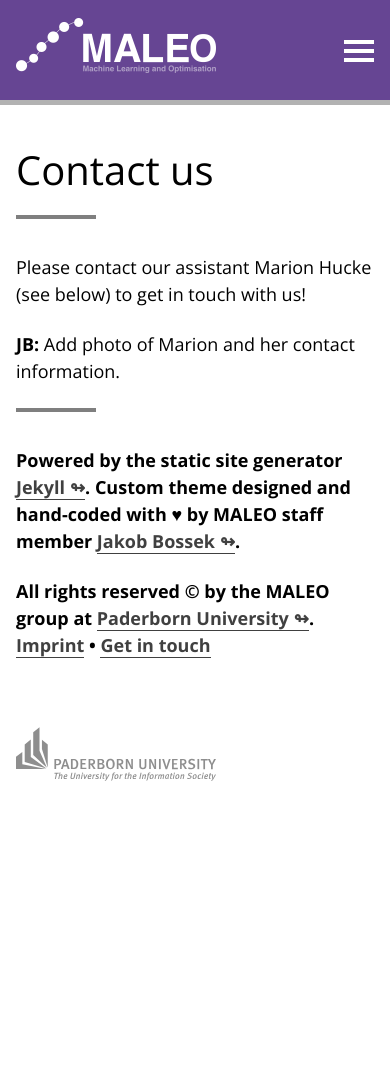
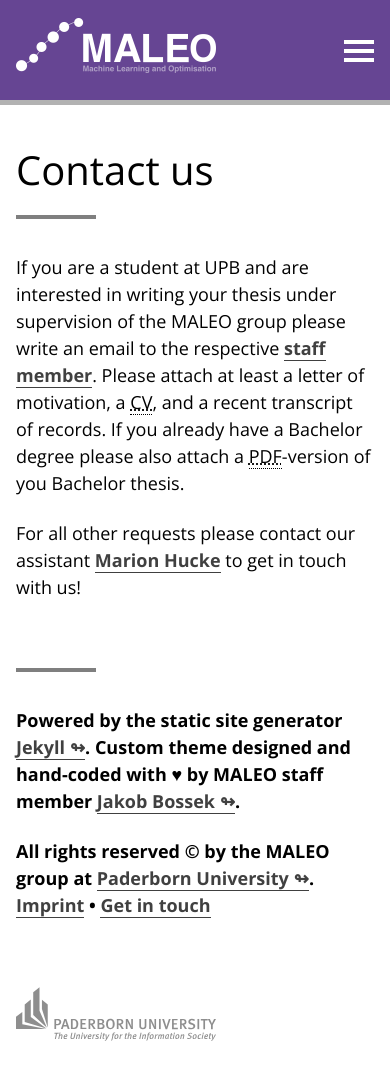
Before and after one commit to MALEO-research-group/MALEO-website, a Jekyll site: the page built from contact.html, in a window 390 px wide and 1205 px high. Shown: the top 1080 px of the window. Built offline with Jekyll 4.4.1, drawn with Linux system fonts in a browser that asks for light colours.

Commit message:
some minor modifications

```diff
--- a/_layouts/post.html
+++ b/_layouts/post.html
@@ -7,6 +7,6 @@
 
 <h2>{{ page.title }}</h2>
 {% assign author = site.staff_members | where: 'identifier', page.author | first %}
-<p>{{ page.date | date_to_string }} - <a href="{{ author.url }}">{{ author.name }}</a></p>
+<p><b>Posted by <a href="{{ author.url }}">{{ author.name }}</a> on {{ page.date | date: "%-d %B %Y" }}</b></p>
 
 {{ content }}
--- a/_sass/main.scss
+++ b/_sass/main.scss
@@ -36,34 +36,6 @@
 $image-border-color: #dfdfdf;
 $button-color: var(--maleo-violet-light) !default;
 $ribbon-background-color: var(--maleo-violet-light);
-
-
-// DEFAULT
-// $content-main-font-color: #cfcfcf;
-// $content-background-color: var(--maleo-violet-dark) !default;
-// $content-highlight-color: var(--maleo-violet-light) !default;
-
-// $content-link-color: rgba(255, 255, 255, 0.75);
-// $content-link-hover-color: rgba(255, 255, 255, 0.85);
-
-// $header-main-font-color: var(--maleo-violet-light) !default;
-// $header-background-color: white !default;
-
-// $tooltip-box-color: var(--maleo-violet-very-dark) !default;
-// $tooltip-box-font-color: var(--white) !default;
-
-// $highlight-box-background-color: white !default;
-// $highlight-box-font-color: var(--maleo-violet-dark) !default;
-
-// $nav-link-color: var(--maleo-violet-light);
-// $nav-link-hover-color: var(--maleo-violet-dark);
-// $nav-link-hover-background-color: rgba(102, 69, 147, 0.1);
-
-// $separator-color: #cfcfcf;
-// $citation-font-color: #ffffff;
-// $abbreviation-highlight-color: #ffffff;
-// $image-border-color: #ffffff;
-// $button-color: var(--maleo-violet-light) !default;
 
 // Note: basic CSS reset is done in _sass/reset.scss
 
@@ -104,7 +76,7 @@
 
 h2 {
 	font-size: 2.2rem;
-	line-height: 2.3rem;
+	line-height: 3rem;
 }
 
 h3 {
@@ -260,6 +232,10 @@
 	margin: 0 4rem 25px 0 !important;
 }
 
+footer {
+	margin: 4rem 0rem;
+}
+
 // #logo:hover {
 // 	background-color: white;
 // }
@@ -356,6 +332,10 @@
 	box-shadow: 2px 2px 0px rgba(0, 0, 0, 0.25);
 }
 
+#sidebar nav {
+	display: block;
+}
+
 #main_nav ul {
 	list-style-type: none;
 	margin-bottom: 2rem;
@@ -378,27 +358,6 @@
   transition: all .1s
 }
 
-// #main_nav a:link,
-// #main_nav a:visited,
-// #main_nav a:active {
-// 	font-size: 1.4rem;
-// 	font-weight: normal;
-// 	line-height: 1.5rem;
-// 	color: $nav-link-color;
-// 	text-decoration: none;
-// 	display: inline-block;
-// 	padding: 5px 6px 5px 12px;
-// 	border-right: 3px solid transparent;
-// 	border-bottom: 0;
-// }
-
-// #main_nav a:focus,
-// #main_nav a:hover,
-// #main_nav a.active {
-// 	color: $nav-link-hover-color;
-// 	border-right-color: $nav-link-hover-color;
-// }
-
 #main_nav a:link,
 #main_nav a:visited,
 #main_nav a:active {
@@ -409,6 +368,7 @@
 	text-decoration: none;
 	display: block;
 	padding: 10px 4rem 10px 12px;
+	// text-shadow: 1px 1px 0px rgba(0, 0, 0, 0.1);
 	// border-right: 3px solid transparent;
 	border-bottom: 0;
 	width: 100%;
@@ -557,17 +517,6 @@
 }
 
 @media (max-width: 1500px) {
-	// no distance anymore
-	#sidebar {
-		padding: 4rem;
-	}
-
-	#content {
-		padding-right: 4rem;
-	}
-}
-
-@media (max-width: 1024px) {
 	.column {
 		min-height: 10px; // small dummy value
 	}
@@ -611,10 +560,11 @@
 		margin-top: -20px;
 		text-align: right;
 		padding: 1rem;
-		background: white;
+		background: $header-background-color;
 	}
 
 	#menu_icon {
+		position: fixed;
 		display: block;
       	cursor: pointer
   	}
--- a/assets/js/main.js
+++ b/assets/js/main.js
@@ -1,7 +1,5 @@
 $(document).ready(function() {
-  // smooth on-hover tooltips
-  $("a[title], abbr[title], img[title]").tooltip();
-
+  // search field for staff members
   $("#staff_search").on("focusin", function() {
     if ($(this).val() == "Search by name") {
       $(this).val('');
@@ -12,10 +10,6 @@
     if ($(this).val() == "") {
       $(this).val("Search by name");
     }
-  });
-
-  $(".ribbon_banner").on("hover", function() {
-    $( "#we_are_hiring" ).effect( "shake" );
   });
 
   // every time we write something into the search field
@@ -59,18 +53,26 @@
     }
   });
 
+  // menu icon for mobile design
   $("#menu_icon").on("click", function() {
     $("#main_nav").slideToggle();
     $(this).toggleClass("active");
   });
 
+  // dynamics for list of publications
   const name_mapping = new Map();
   name_mapping.set('Trautmann, Heike', 'htrautmann');
   name_mapping.set('Bossek, Jakob', 'jbossek');
+  name_mapping.set('Preuß, Oliver Ludger', 'opreuss');
+  name_mapping.set('Grimme, Britta', 'bgrimme');
 
   $(".publications li span").each(function() {
     for (const [key, value] of name_mapping) {
-      $(this).html($(this).html().replace(key, '<a href="/staff_members/' + value + '.html">' + key + '</a>'));
+      // $(this).html($(this).html().replace(key, '<a href="/staff_members/' + value + '.html">' + key + '</a>'));
+      $(this).html($(this).html().replace(key, '<b title="MALEO staff member">' + key + '</b>'));
     }
   });
+
+    // smooth on-hover tooltips
+  $("a[title], b[title], abbr[title], img[title]").tooltip();
 });
--- a/blog.html
+++ b/blog.html
@@ -14,8 +14,8 @@
   	<h2>{{ post.title }}</h2>
   	{% assign staff_member = site.staff_members | where: 'identifier', post.author | first %}
   	{% if staff_member %}
-  	<b>Posted by <a href="{{ staff_member.url }}">{{ staff_member.name }}</a> on {{ post.date | date: "%-d %B %Y" }}</b>
-    <span class="hot_of_the_press">hot of the press</span>
+  	<p><b>Posted by <a href="{{ staff_member.url }}">{{ staff_member.name }}</a> on {{ post.date | date: "%-d %B %Y" }}</b>
+    <span class="hot_of_the_press">hot of the press</span></p>
   	{% endif %}
   	{{ post.excerpt }}
     <a href="{{ post.url }}">Read more </a>
--- a/contact.html
+++ b/contact.html
@@ -6,6 +6,6 @@
 <h1>Contact us</h1>
 <div class="separator"></div>
 
-<p>Please contact our assistant Marion Hucke (see below) to get in touch with us!</p>
+<p>If you are a student at UPB and are interested in writing your thesis under supervision of the MALEO group please write an email to the respective <a href="/staff.html" class="internal">staff member</a>. Please attach at least a letter of motivation, a <abbr title="Curriculum vitae">CV</abbr>, and a recent transcript of records. If you already have a Bachelor degree please also attach a <abbr title="Portable Document Format">PDF</abbr>-version of you Bachelor thesis.</p>
 
-<p><b>JB:</b> Add photo of Marion and her contact information.</p>
+<p>For all other requests please contact our assistant <a href="mailto:marion.hucke@uni-paderborn.de?subject=Contact%20via%20MALEO%20website">Marion Hucke</a> to get in touch with us!</p>
--- a/staff.html
+++ b/staff.html
@@ -23,7 +23,7 @@
         <p>
             <b>Position:</b> {{ staff_member.position }}<br>
             <b>Phone:</b> {{ staff_member.phone }}<br>
-            <b>E-mail:</b> {{ staff_member.email }}
+            <b>E-mail:</b> <a href="mailto:{{ staff_member.email }}?subject=Contact%20via%20MALEO%20website" title="Write an email to {{ staff_member.short_name }}">{{ staff_member.email }}</a>
         </p>
         {{ staff_member.content | markdownify }}
         {% if staff_member.external_links %}
```
Also changed, not shown: _bibliography/bib.bib (+1 -14 lines).
